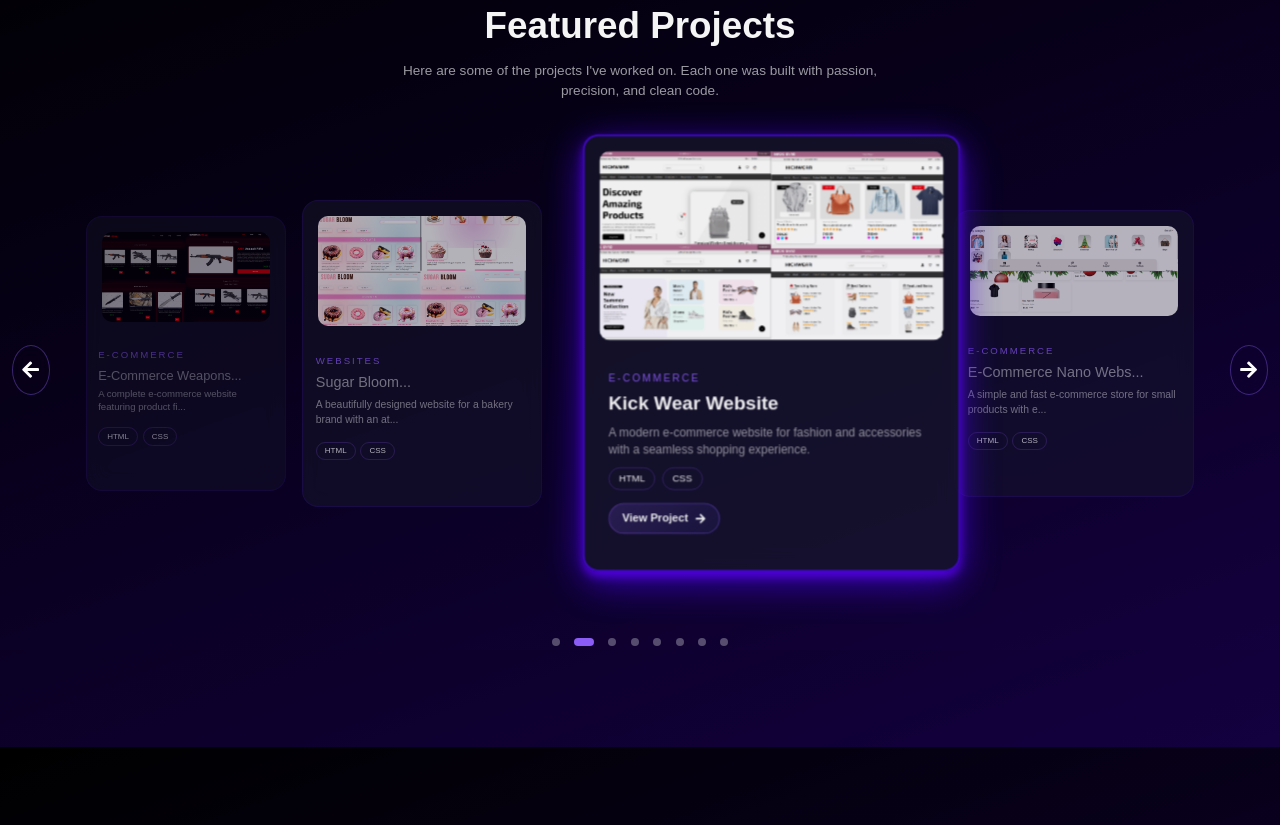
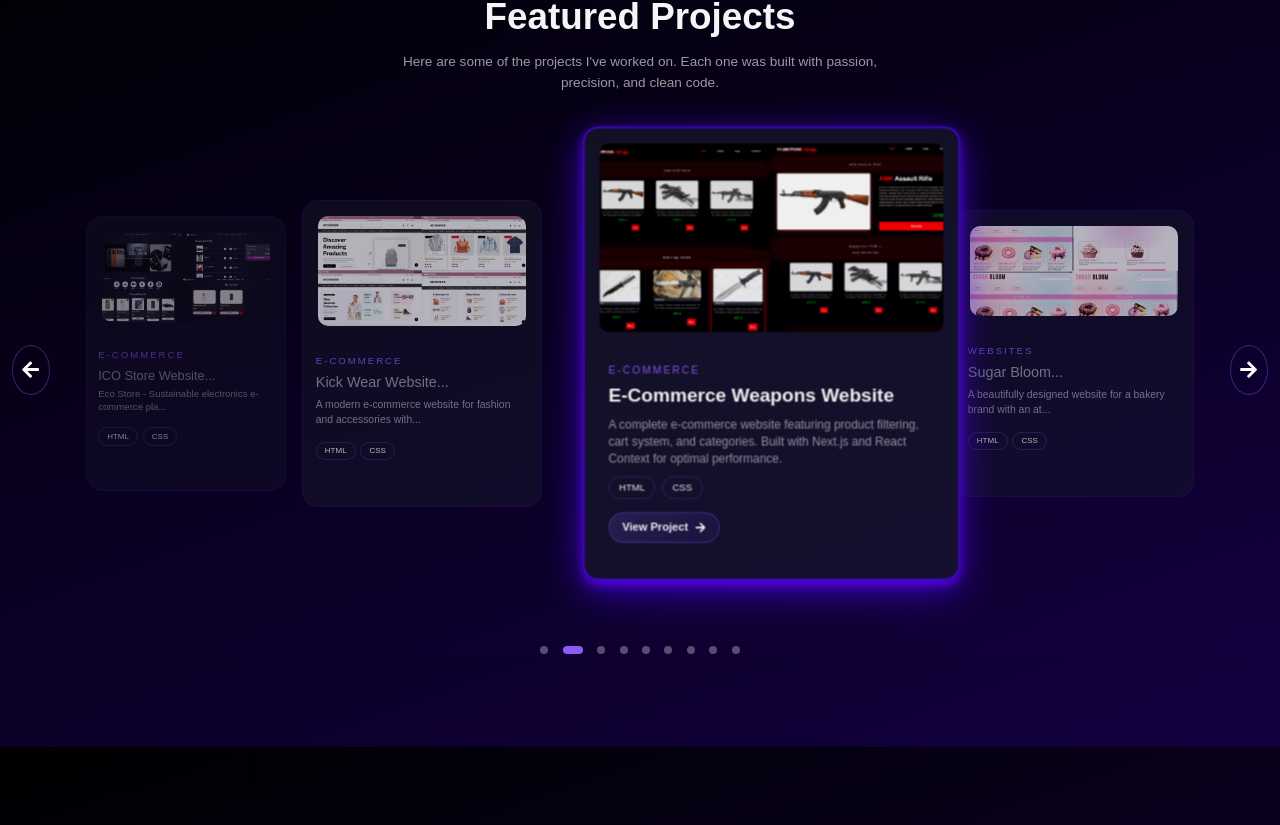
Before and after one commit to eyadm-dev/portfolio, a Next.js app: page / in a window 1280 px wide. Shown: the part 1750-2575 px from the top of the page. Built offline with nearby package versions, Linux system fonts and the light colour scheme.

Commit message:
add ico store

```diff
--- a/app/data/projects.js
+++ b/app/data/projects.js
@@ -1,5 +1,19 @@
 export const projectsData = [
+
+    {
+    id: 9,
+    title: "ICO Store Website",
+    description: "Eco Store - Sustainable electronics e-commerce platform built with Next.js, featuring product filtering, cart management, favorites, and secure checkout simulation.",
+    image: "/imgs/projects-img/project-0.png",
+    tech: ["HTML", "CSS", "JavaScript", "React", "Next.js"],
+    category: "E-Commerce",
+    featured: true,
+    liveLink: "https://eco-store-main.vercel.app/",
+
+  },
   {
+
+
     id: 1,
     title: "E-Commerce Weapons Website",
     description: "A complete e-commerce website featuring product filtering, cart system, and categories. Built with Next.js and React Context for optimal performance.",
@@ -79,4 +93,5 @@ export const projectsData = [
     featured: false,
 
   },
+
 ];
--- a/app/page.jsx
+++ b/app/page.jsx
@@ -44,7 +44,7 @@ export default function Home() {
           <h1> <span>I'm</span> EYAD Mohamed</h1>
           <h3>Frontend Developer / UI/UX Designer </h3>
           <p>
-            I'm a frontend developer based in Cairo, Egypt. I have experience in
+            I'm a frontend developer based in Benisuef, Egypt. I have experience in
             React, Next.js. I'm a self-taught developer and I'm always learning
             new things.
           </p>
--- a/app/projects/page.jsx
+++ b/app/projects/page.jsx
@@ -245,7 +245,7 @@ export default function ProjectsPage() {
                       whileInView={{ opacity: 1 }}
                       transition={{ delay: index * 0.1 + 0.5 }}
                     >
-                      {project.tech.slice(0, 3).map((tech, techIndex) => (
+                      {project.tech.slice(0, 5).map((tech, techIndex) => (
                         <motion.span
                           key={techIndex}
                           className={styles.techBadge}
--- a/components/ProjectsSection/ProjectsSection.jsx
+++ b/components/ProjectsSection/ProjectsSection.jsx
@@ -147,7 +147,7 @@ export default function ProjectsSection() {
                 <h3 className={styles.cardTitle}>{nextProject.title.substring(0, 20)}...</h3>
                 <p className={styles.cardDesc}>{nextProject.description.substring(0, 60)}...</p>
                 <div className={styles.techStack}>
-                  {nextProject.tech.slice(0, 2).map((tech, idx) => (
+                  {nextProject.tech.slice(0, 5).map((tech, idx) => (
                     <span key={idx} className={styles.techBadge}>{tech}</span>
                   ))}
                 </div>
@@ -179,7 +179,7 @@ export default function ProjectsSection() {
                   <h2 className={styles.cardTitle}>{currentProject.title}</h2>
                   <p className={styles.cardDesc}>{currentProject.description}</p>
                   <div className={styles.techStack}>
-                    {currentProject.tech.slice(0, 3).map((tech, idx) => (
+                    {currentProject.tech.slice(0, 5).map((tech, idx) => (
                       <span key={idx} className={styles.techBadge}>{tech}</span>
                     ))}
                   </div>
--- a/components/ProjectsSection/projects.js
+++ b/components/ProjectsSection/projects.js
@@ -1,4 +1,16 @@
 export const projectsData = [
+      {
+    id: 9,
+    title: "ICO Store Website",
+    description: "Eco Store - Sustainable electronics e-commerce platform built with Next.js, featuring product filtering, cart management, favorites, and secure checkout simulation.",
+    image: "/imgs/projects-img/project-0.png",
+    tech: ["HTML", "CSS", "JavaScript", "React", "Next.js"],
+    category: "E-Commerce",
+    featured: true,
+    liveLink: "https://eco-store-main.vercel.app/",
+
+  },
+
   {
     id: 1,
     title: "E-Commerce Weapons Website",
```
Also changed, not shown: public/imgs/projects-img/project-0.png (added).
